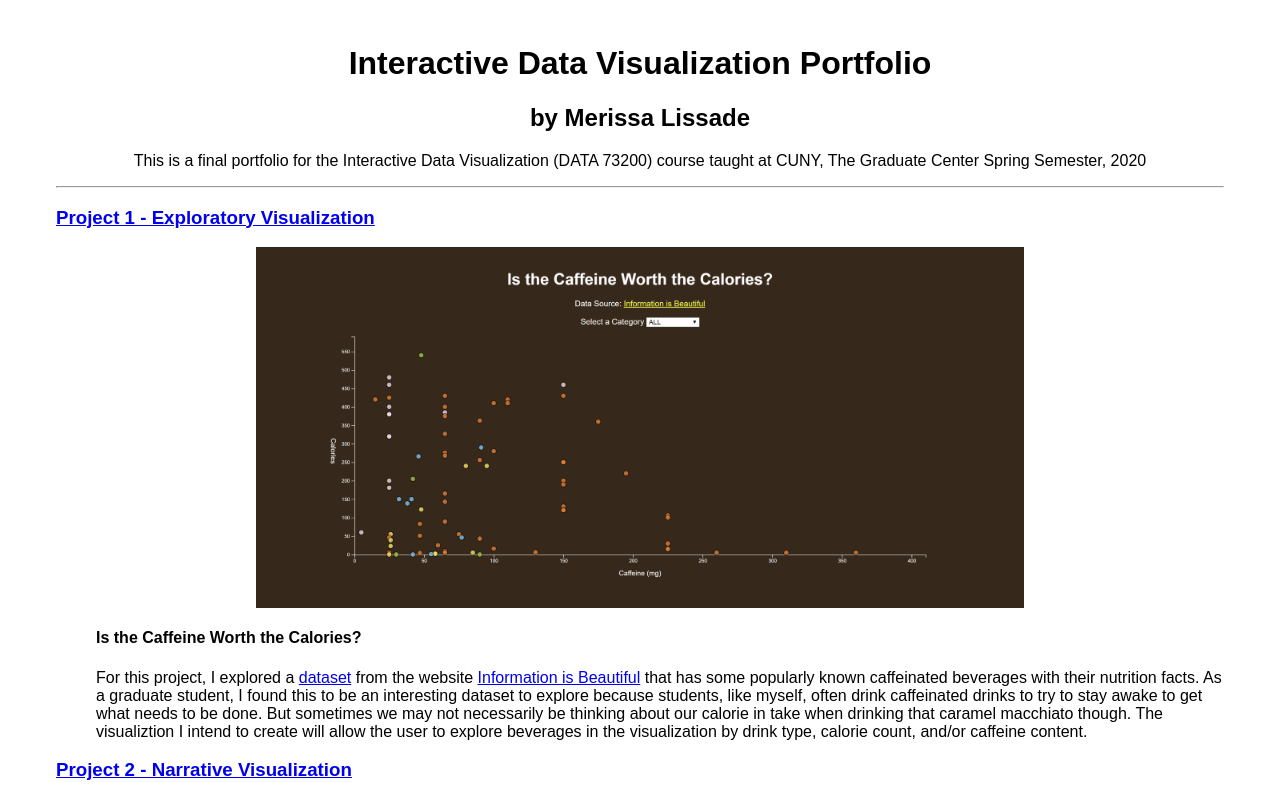
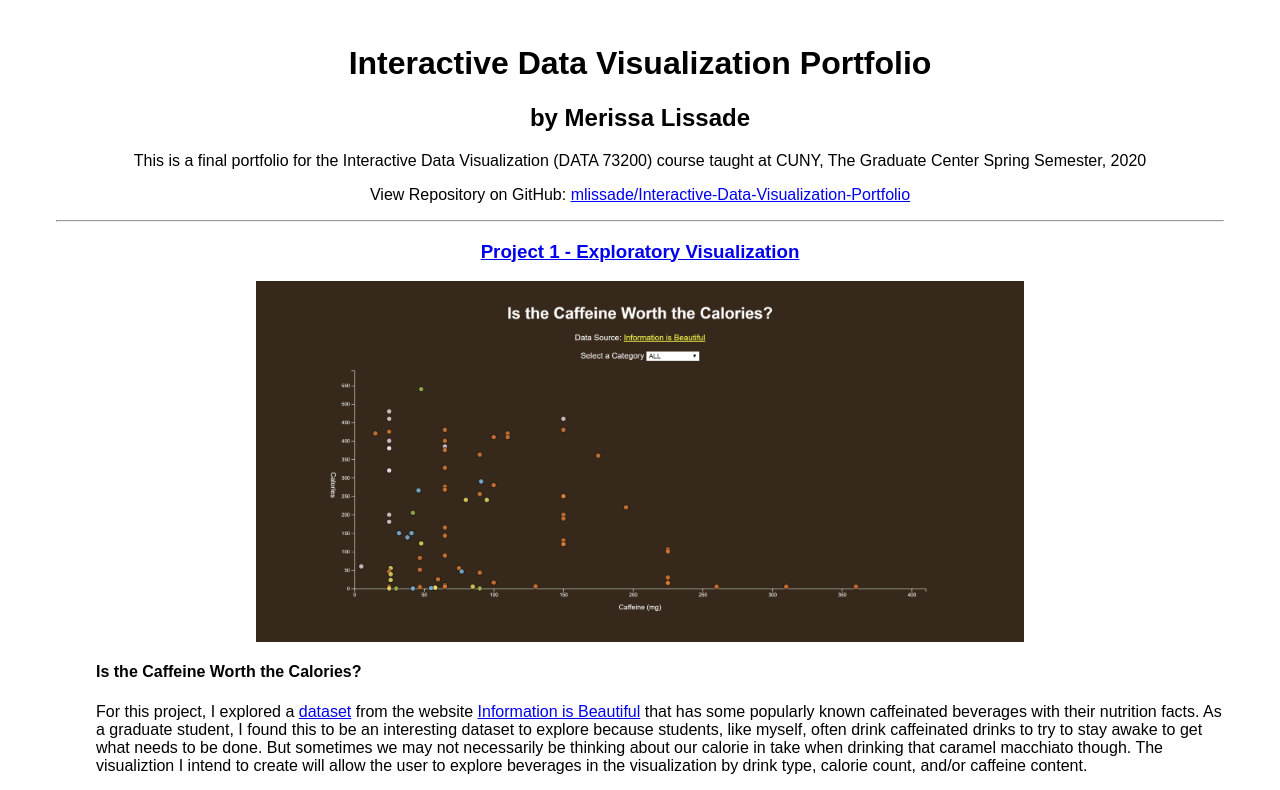
Before and after one commit to mlissade/Interactive-Data-Visualization-Portfolio, a plain HTML site: page index.html in a window 1280 px wide. Shown: the top 790 px of the page. Drawn offline with Linux system fonts and the light colour scheme.

Commit message:
adding links and fixing pathways

```diff
--- a/index.html
+++ b/index.html
@@ -12,9 +12,13 @@
         This is a final portfolio for the Interactive Data Visualization (DATA 73200)
         course taught at CUNY, The Graduate Center Spring Semester, 2020
       </p>
+      <p>
+        View Repository on GitHub:
+        <a href="https://github.com/mlissade/Interactive-Data-Visualization-Portfolio">mlissade/Interactive-Data-Visualization-Portfolio</a>
+      </p>
     </header>
     <hr>
-    <h3>
+    <h3 class="center">
       <a href="/Interactive-Data-Visualization-Portfolio/project1/">Project 1 - Exploratory Visualization</a>
     </h3>
     <a href="/Interactive-Data-Visualization-Portfolio/project1/">
@@ -22,13 +26,13 @@
     </a>
     <h4 class="tab">Is the Caffeine Worth the Calories?</h4>
     <p class="tab">
-      For this project, I explored a
+           For this project, I explored a
       <a href="https://docs.google.com/spreadsheets/d/1KYMUjrCulPtpUHwep9bVvsBvmVsDEbucdyRZ5uHCDxw/edit?hl%3Den_GB%26hl%3Den_GB#gid=1656295783">dataset</a>
       from the website
       <a href="https://informationisbeautiful.net/data/">Information is Beautiful</a>
       that has some popularly known caffeinated beverages with their nutrition facts. As a graduate student, I found this to be an interesting dataset to explore because students, like myself, often drink caffeinated drinks to try to stay awake to get what needs to be done. But sometimes we may not necessarily be thinking about our calorie in take when drinking that caramel macchiato though. The visualiztion I intend to create will allow the user to explore beverages in the visualization by drink type, calorie count, and/or caffeine content.
     </p>
-    <h3>
+    <h3 class="center">
       <a href="/Interactive-Data-Visualization-Portfolio/project2/">Project 2 - Narrative Visualization</a>
     </h3>
 
@@ -37,7 +41,7 @@
     </a>
     <h4 class="tab">Gender Pay Gap in the US</h4>
     <p class="tab">
-      For this project, I created a visualization that shows the Gender Pay Gap in the US.
+           For this project, I created a visualization that shows the Gender Pay Gap in the US.
       My visualization is based off a similar visualization that uses the same
       <a href="https://docs.google.com/spreadsheets/d/1Qih5qBcuTntLbx7G7BzunRSOgGD0b_zc07sTzqiKGn4/edit#gid=0">dataset</a>
       from the website
```
Also changed, not shown: project1/index.html (+3 -1 lines), project2/index.html (+1 -0 lines).
